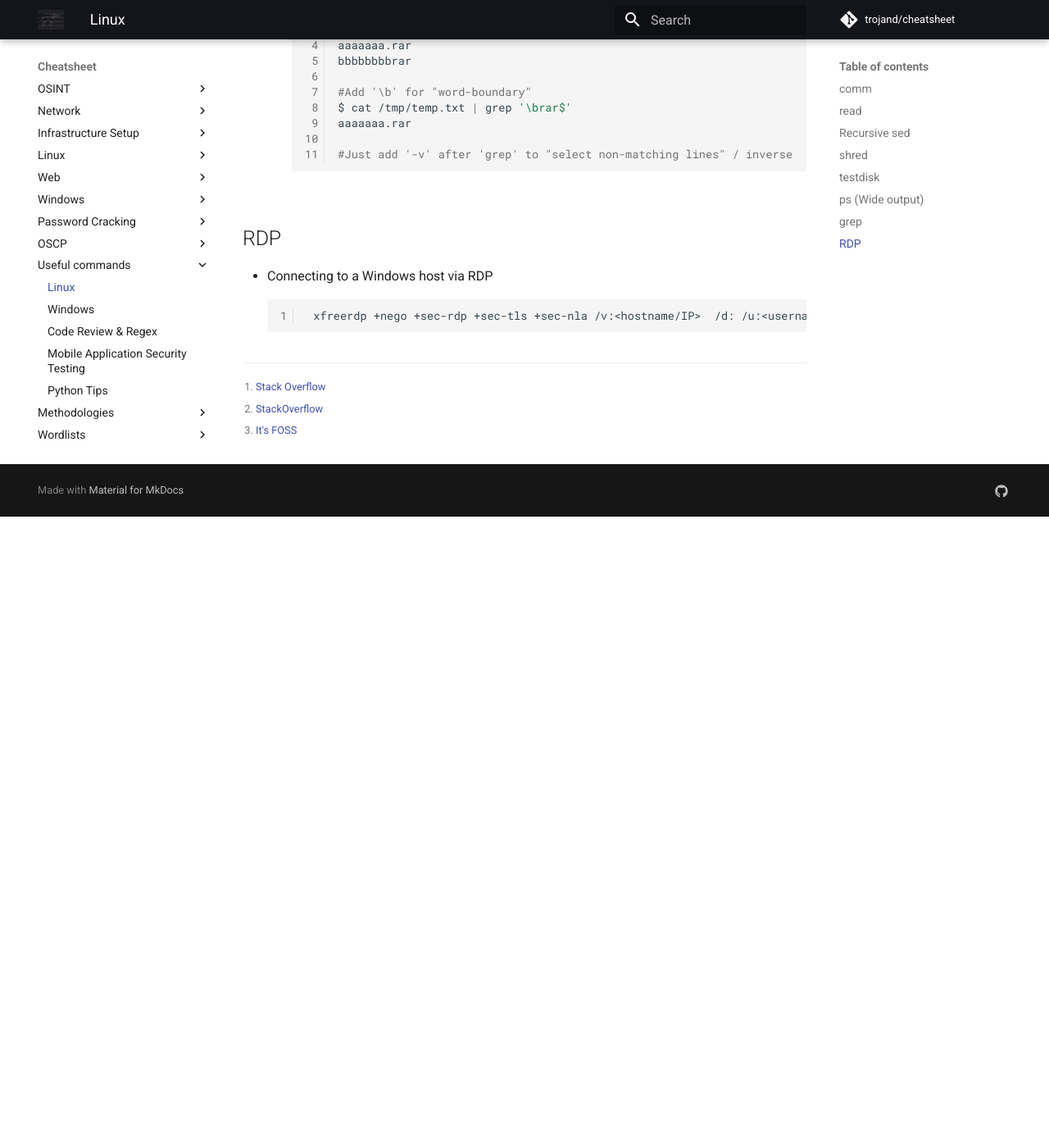
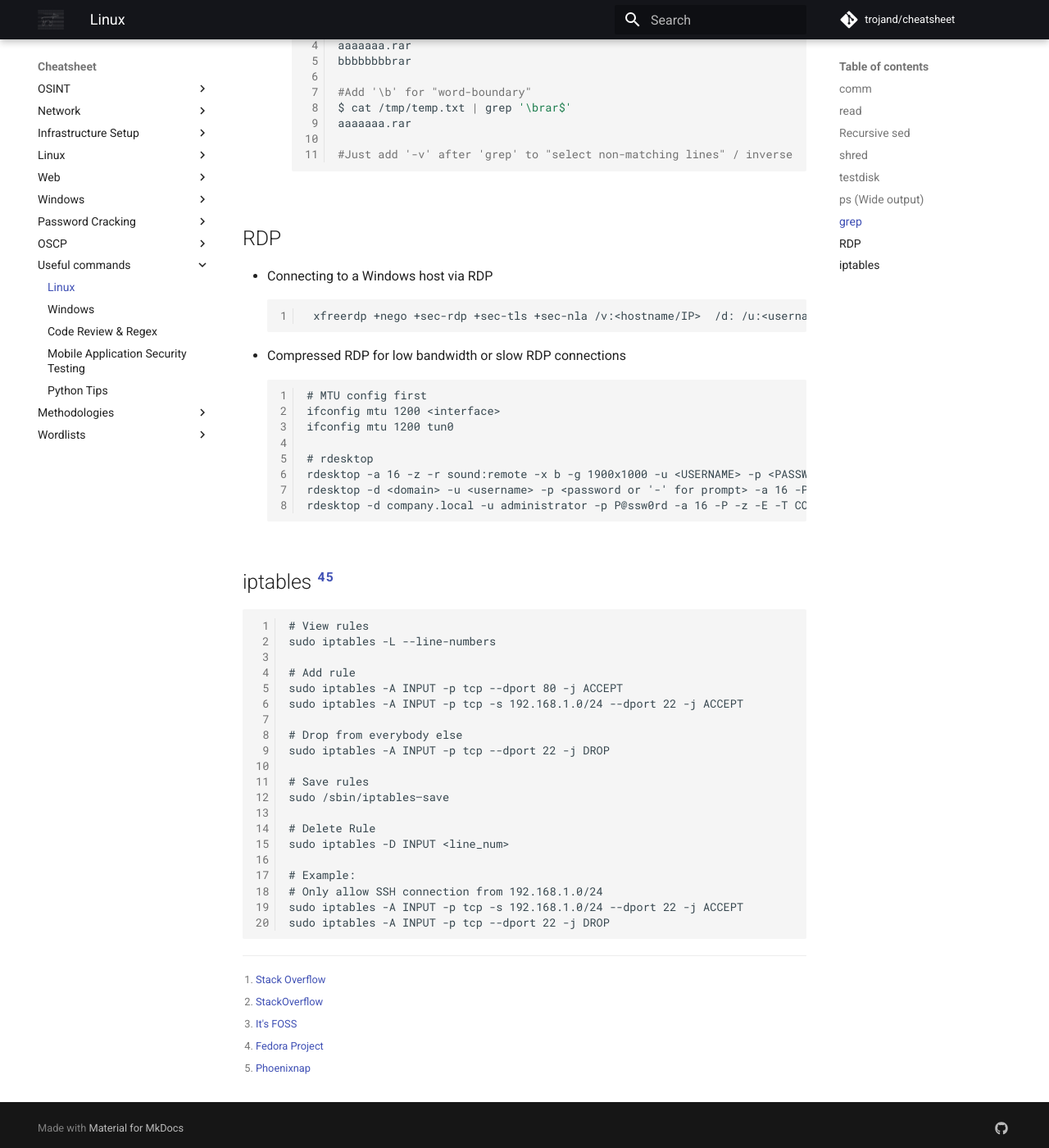
Before and after one commit to trojand/cheatsheet, an MkDocs documentation site: the page built from docs/Useful_Commands/Linux.md, in a window 1280 px wide and 1400 px high, scrolled down 1758 px. Shown: the whole window at 82% size. Built offline with MkDocs 1.6.1 and Material for MkDocs 9.7.7, drawn with Linux system fonts in a browser that asks for light colours; comment, search, counter and statistics services are not loaded; before the commit the page ends 2388 px from its top, so only the background shows below that.

Commit message:
Update Linux.md

````diff
--- a/docs/Useful_Commands/Linux.md
+++ b/docs/Useful_Commands/Linux.md
@@ -68,7 +68,44 @@ aaaaaaa.rar
 ```
  xfreerdp +nego +sec-rdp +sec-tls +sec-nla /v:<hostname/IP>  /d: /u:<username> /p:<password> /size:90%
 ```
+* Compressed RDP for low bandwidth or slow RDP connections
+```
+# MTU config first
+ifconfig mtu 1200 <interface>
+ifconfig mtu 1200 tun0
+
+# rdesktop
+rdesktop -a 16 -z -r sound:remote -x b -g 1900x1000 -u <USERNAME> -p <PASSWORD> 192.168.1.5
+rdesktop -d <domain> -u <username> -p <password or '-' for prompt> -a 16 -P -z -E -T <TAG-WindowName> <RDPHOST_IP>
+rdesktop -d company.local -u administrator -p P@ssw0rd -a 16 -P -z -E -T COMPANY-DC3 10.10.10.100
+```
+
+## iptables [^4][^5]
+```
+# View rules
+sudo iptables -L --line-numbers
+
+# Add rule
+sudo iptables -A INPUT -p tcp --dport 80 -j ACCEPT
+sudo iptables -A INPUT -p tcp -s 192.168.1.0/24 --dport 22 -j ACCEPT
+
+# Drop from everybody else
+sudo iptables -A INPUT -p tcp --dport 22 -j DROP
+
+# Save rules
+sudo /sbin/iptables–save
+
+# Delete Rule
+sudo iptables -D INPUT <line_num>
+
+# Example:
+# Only allow SSH connection from 192.168.1.0/24
+sudo iptables -A INPUT -p tcp -s 192.168.1.0/24 --dport 22 -j ACCEPT
+sudo iptables -A INPUT -p tcp --dport 22 -j DROP
+```
 
 [^1]: [Stack Overflow](https://stackoverflow.com/questions/3724786/how-to-diff-two-file-lists-and-ignoring-place-in-list)
 [^2]: [StackOverflow](https://stackoverflow.com/questions/1583219/how-to-do-a-recursive-find-replace-of-a-string-with-awk-or-sed)
 [^3]: [It's FOSS](https://itsfoss.com/recover-deleted-files-linux/)
+[^4]: [Fedora Project](https://docs.fedoraproject.org/en-US/quick-docs/how-to-edit-iptables-rules/)
+[^5]: [Phoenixnap](https://phoenixnap.com/kb/iptables-tutorial-linux-firewall)
````
